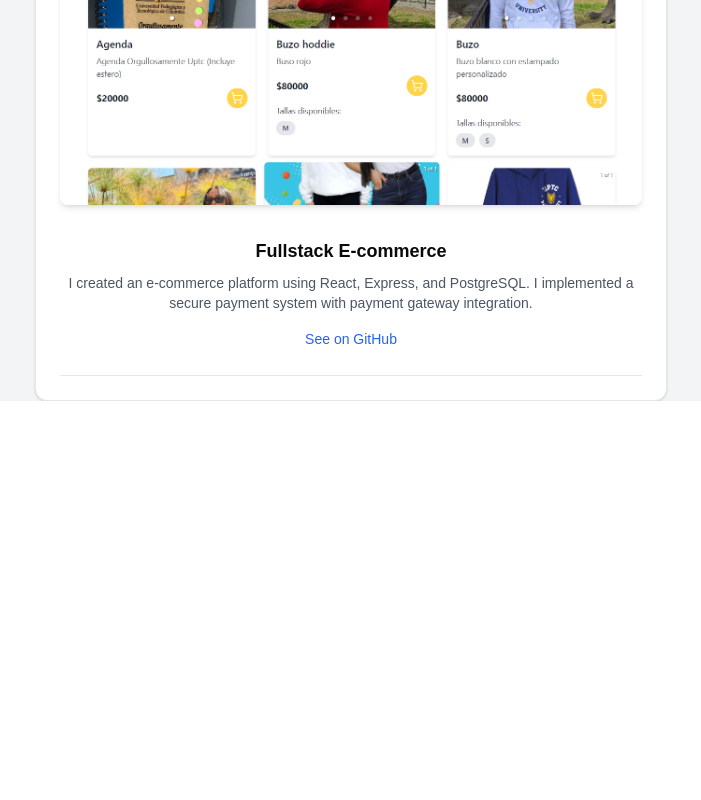
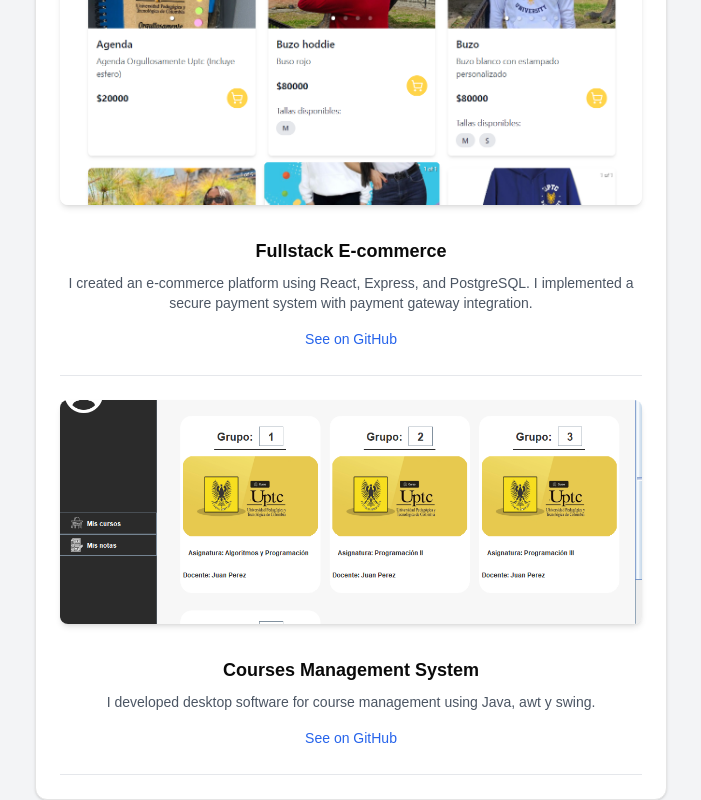
Before and after one commit to Yesid-r/yesid, a Next.js app: page / in a window 1280 px wide. Shown: the part 1415-2215 px from the top of the page, without its empty margins (453-1154 px from the left). Before the commit the page ends 1816 px from the top, so only its background shows below. Built offline with nearby package versions, Linux system fonts and the light colour scheme.

Commit message:
add new project

```diff
--- a/src/assets/constants/projects.ts
+++ b/src/assets/constants/projects.ts
@@ -6,6 +6,7 @@ interface Project {
   }
   import task from '../img/projects/task.png'
   import ecommerce from '../img/projects/ecommerce.png'
+  import courseManagement from '../img/projects/Courses_management.png'
   export const projects: Project[] = [
     {
       title: "Task Management System",
@@ -24,5 +25,12 @@ interface Project {
       `,
       image: ecommerce.src,
       githubLink: "https://github.com/Yesid-r/backend_ecommerce_nodejs_prisma",
+    },{
+      title: "Courses Management System",
+      description: `
+        I developed desktop software for course management using Java, awt y swing.
+      `,
+      image: courseManagement.src,
+      githubLink: "https://github.com/Yesid-r/tallerFinal"
     }
   ];
```
Also changed, not shown: src/assets/img/projects/Courses_management.png (added).
